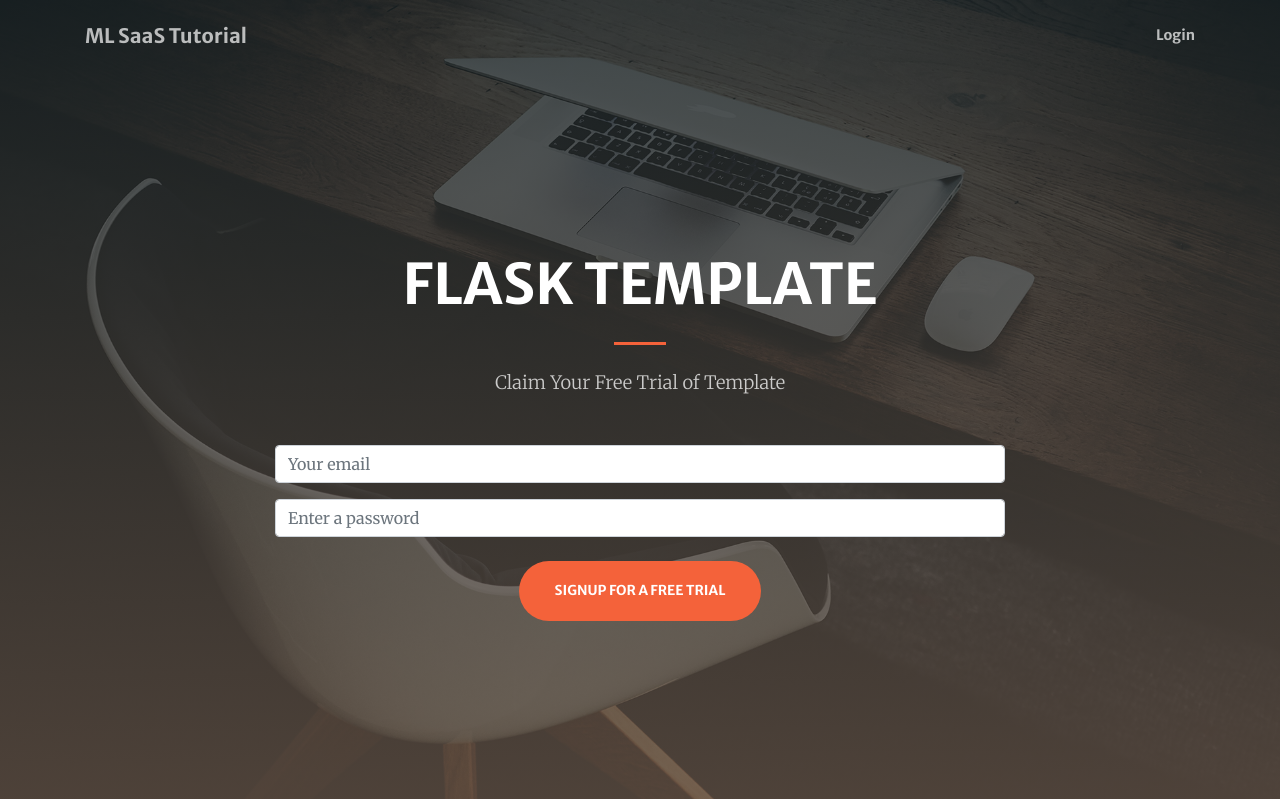
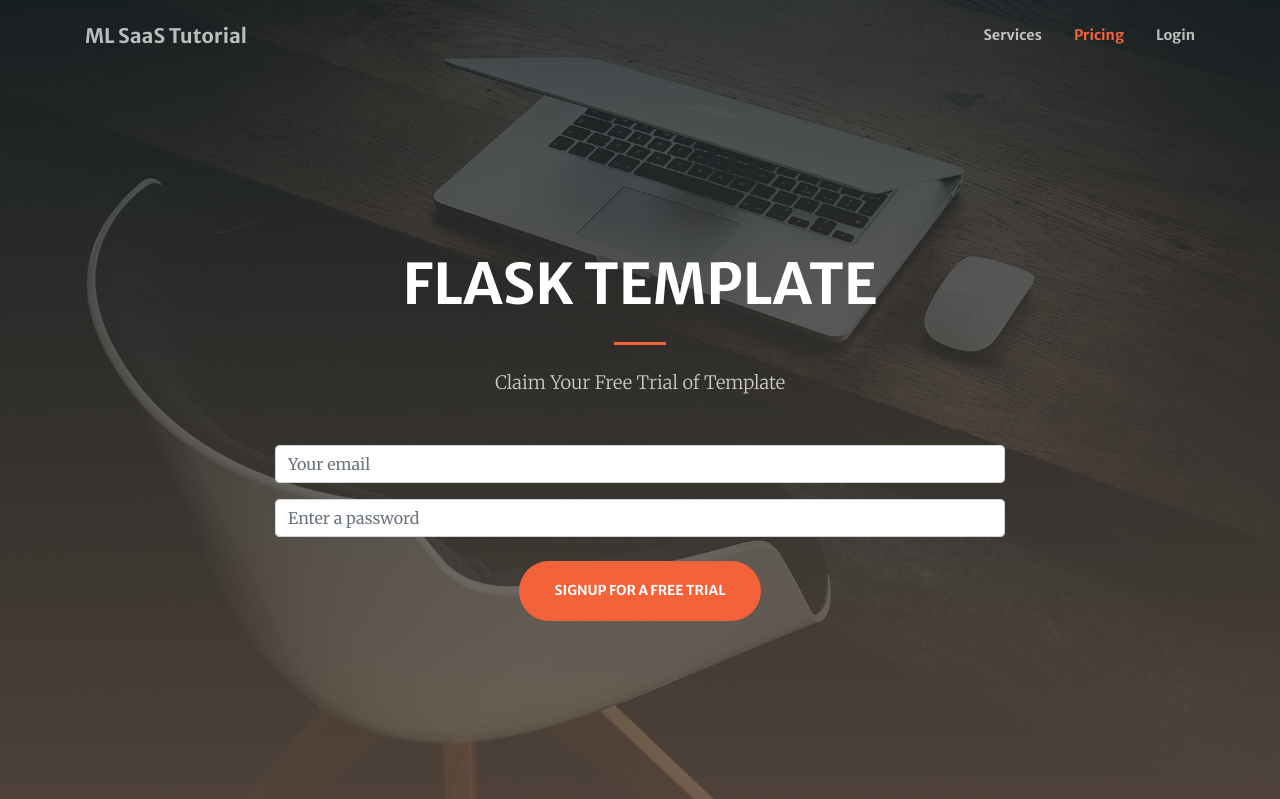
Before and after one commit to casper-hansen/Flask-Stripe-MySQL-Bootstrapped, a Flask app: page / in a window 1280 px wide. Shown: the top 799 px of the page. Run offline with Flask 2, Linux system fonts and the light colour scheme; parts of the project's set-up code (start-up, migrations or seed data) failed here and were passed over; some libraries are stand-ins or nearby versions.

Commit message:
Added scroll triggers

```diff
--- a/frontend/templates/index.html
+++ b/frontend/templates/index.html
@@ -25,6 +25,12 @@ id="page-top"
     </button>
     <div class="collapse navbar-collapse" id="navbarResponsive">
       <ul class="navbar-nav ml-auto my-2 my-lg-0">
+          <li class="nav-item">
+            <a class="nav-link js-scroll-trigger" href="#services">Services</a>
+          </li>
+          <li class="nav-item">
+            <a class="nav-link js-scroll-trigger" href="#pricing">Pricing</a>
+          </li>
           {% if is_authenticated %}
           <li class="nav-item">
             <a class="nav-link" href="/dashboard">Back To Dashboard</a>
@@ -98,7 +104,7 @@ id="page-top"
 </section>
 </section>
 
-<section class="page-section bg-dark text-white">
+<section class="page-section bg-dark text-white" id="pricing">
   <div class="container text-center">
     <h2 class="mb-4" style="margin-left:20px;">Ready To Succeed?</h2>
     <div class="p-3">
@@ -114,7 +120,7 @@ id="page-top"
                         <li>Easy payment. Cancel anytime.</li>
                         <li>Simple, secure card payment</li>
                     </ul>
-                    <a class="button-checkout" href="#page-top">Start Trial Now</a>
+                    <a class="button-checkout js-scroll-trigger" href="#page-top">Start Trial Now</a>
                 </div>
             </div>
             <div class="checkout-plan">
@@ -128,7 +134,7 @@ id="page-top"
                         <li>Easy payment. Cancel anytime.</li>
                         <li>Simple, secure card payment</li>
                     </ul>
-                    <a class="button-checkout" href="#page-top">Start Trial Now</a>
+                    <a class="button-checkout js-scroll-trigger" href="#page-top">Start Trial Now</a>
                 </div>
             </div>
             <div class="checkout-plan">
@@ -142,7 +148,7 @@ id="page-top"
                         <li>Easy payment. Cancel anytime.</li>
                         <li>Simple, secure card payment</li>
                     </ul>
-                    <a class="button-checkout" href="#page-top">Start Trial Now</a>
+                    <a class="button-checkout js-scroll-trigger" href="#page-top">Start Trial Now</a>
                 </div>
             </div>
         </div>
```
